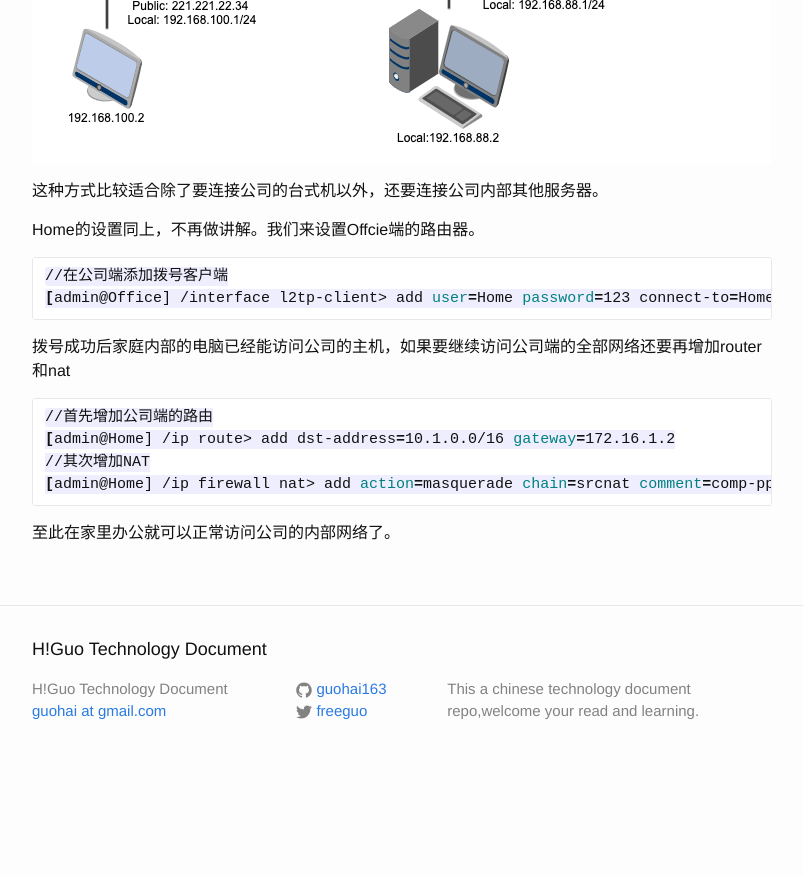
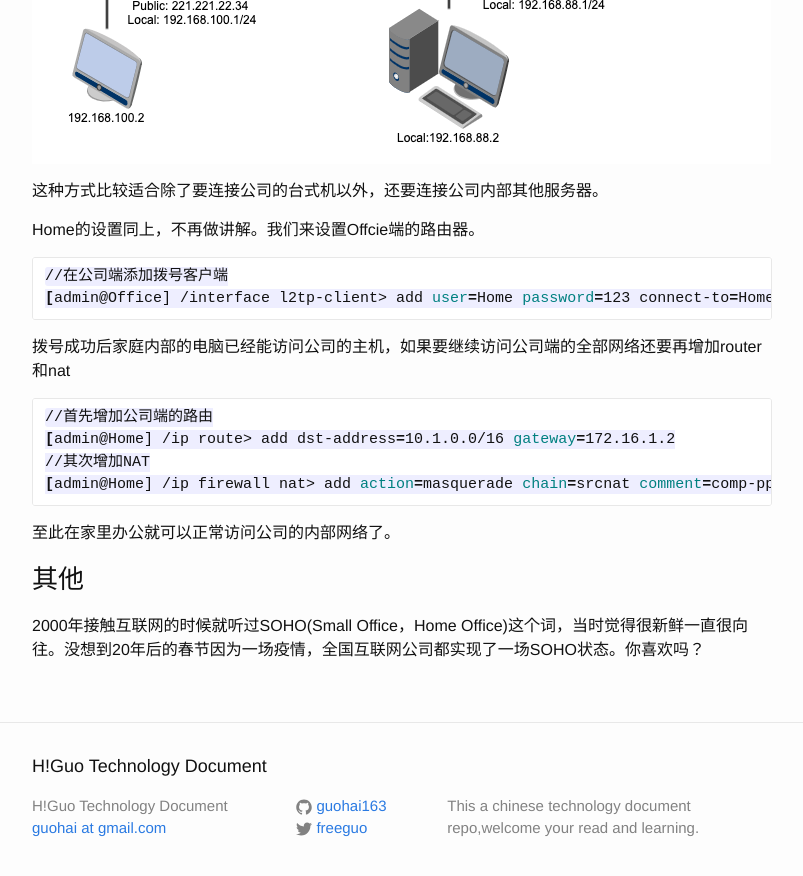
Before and after one commit to guohai163/guohai163.github.io, a Jekyll site: the page built from _posts/2020-02-10-reverse-l2tp.md, in a window 1280 px wide and 900 px high, scrolled down 2303 px. Shown: the top 876 px of the window, without its empty margins (238-1041 px from the left). Built offline with Jekyll 4.4.1, drawn with Linux system fonts in a browser that asks for light colours; before the commit the page ends 3086 px from its top, so only the background shows below that.

Commit message:
增加了一些文字

```diff
--- a/_posts/2020-02-10-reverse-l2tp.md
+++ b/_posts/2020-02-10-reverse-l2tp.md
@@ -50,3 +50,7 @@ Home的设置同上，不再做讲解。我们来设置Offcie端的路由器。
 ~~~
 
 至此在家里办公就可以正常访问公司的内部网络了。
+
+### 其他
+
+2000年接触互联网的时候就听过SOHO(Small Office，Home Office)这个词，当时觉得很新鲜一直很向往。没想到20年后的春节因为一场疫情，全国互联网公司都实现了一场SOHO状态。你喜欢吗？
```
